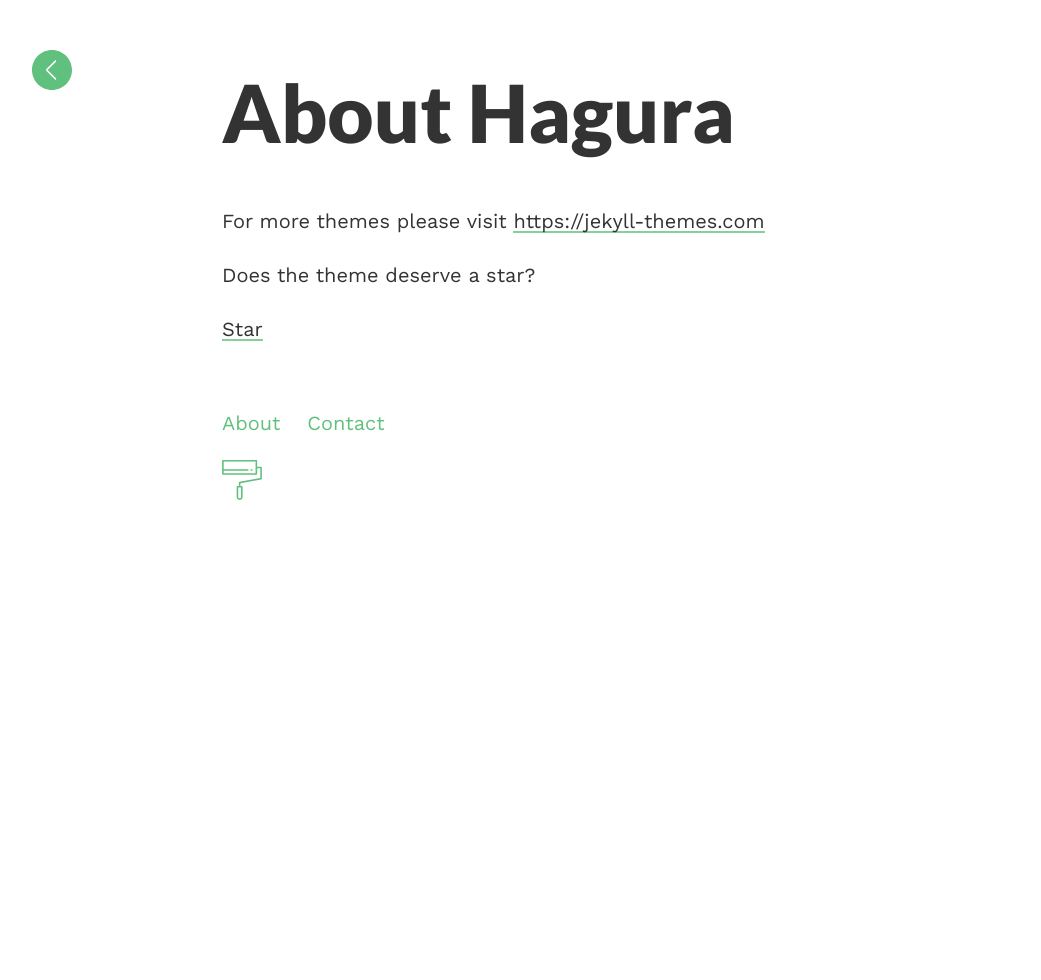
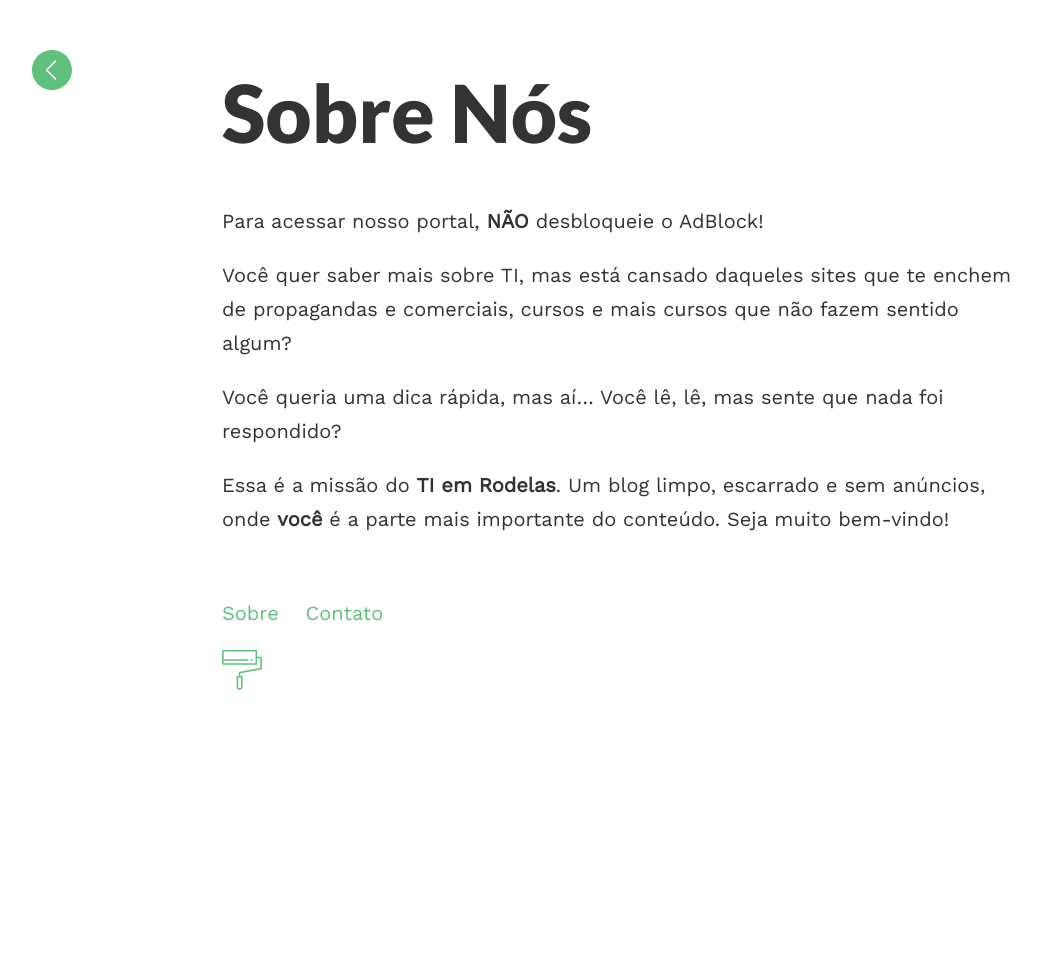
Before and after one commit to fgaraujo/fgaraujo.github.io, a Jekyll site: the page built from about.md, in a window 1280 px wide. Shown: the whole page, without its empty margins (18-1059 px from the left). Built offline with Jekyll 4.4.1, drawn with Linux system fonts in a browser that asks for light colours.

Commit message:
2017-03-07

```diff
--- /dev/null
+++ b/CNAME
@@ -0,0 +1 @@
+tiemrodelas.com.br
--- a/_config.yml
+++ b/_config.yml
@@ -2,7 +2,7 @@
 
 title: TI em Rodelas
 baseurl: # name of the repository
-email: fernandogomes@y7mail.com
+email: tiemrodelas@gmail.com
 
 
 
--- a/_layouts/default.html
+++ b/_layouts/default.html
@@ -22,8 +22,8 @@ layout: compress
 <footer>
 
     <div class="links">
-        <a href="{{site.baseurl}}/about/">About</a>
-        <a href="{{site.baseurl}}/contact/">Contact</a>
+        <a href="{{site.baseurl}}/sobre/">Sobre</a>
+        <a href="{{site.baseurl}}/contato/">Contato</a>
     </div>
     <div class="theme" onclick="theme()" style="    background-image: url({{site.baseurl}}/images/theme.svg)"></div>
 </footer>
--- a/about.md
+++ b/about.md
@@ -1,13 +1,13 @@
 ---
-title: About Hagura
+title: Sobre Nós
 layout: post
-permalink: /about/
+permalink: /sobre/
 published: true
 ---
+Para acessar nosso portal, **NÃO** desbloqueie o AdBlock!
 
-For more themes please visit [https://jekyll-themes.com](https://jekyll-themes.com){: target="_blank"}
+Você quer saber mais sobre TI, mas está cansado daqueles sites que te enchem de propagandas e comerciais, cursos e mais cursos que não fazem sentido algum?
 
-Does the theme deserve a star?
+Você queria uma dica rápida, mas aí... Você lê, lê, mas sente que nada foi respondido?
 
-<a class="github-button" href="https://github.com/sharu725/hagura" data-style="mega" data-count-href="/sharu725/hagura/stargazers" data-count-api="/repos/sharu725/hagura#stargazers_count" data-count-aria-label="# stargazers on GitHub" aria-label="Star sharu725/hagura on GitHub">Star</a>
-<script async defer src="https://buttons.github.io/buttons.js"></script>
+Essa é a missão do **TI em Rodelas**. Um blog limpo, escarrado e sem anúncios, onde **você** é a parte mais importante do conteúdo. Seja muito bem-vindo!
```
Also changed, not shown: contact.md (+5 -3 lines), images/logo.png (added).
